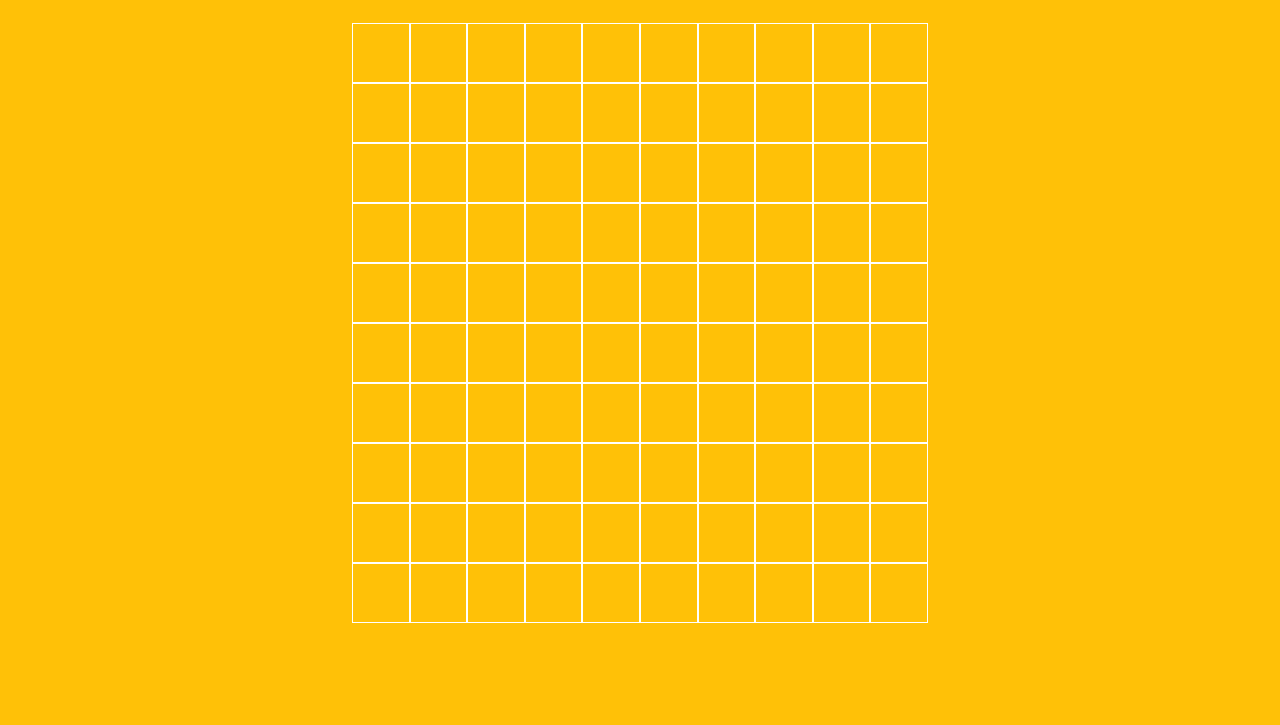
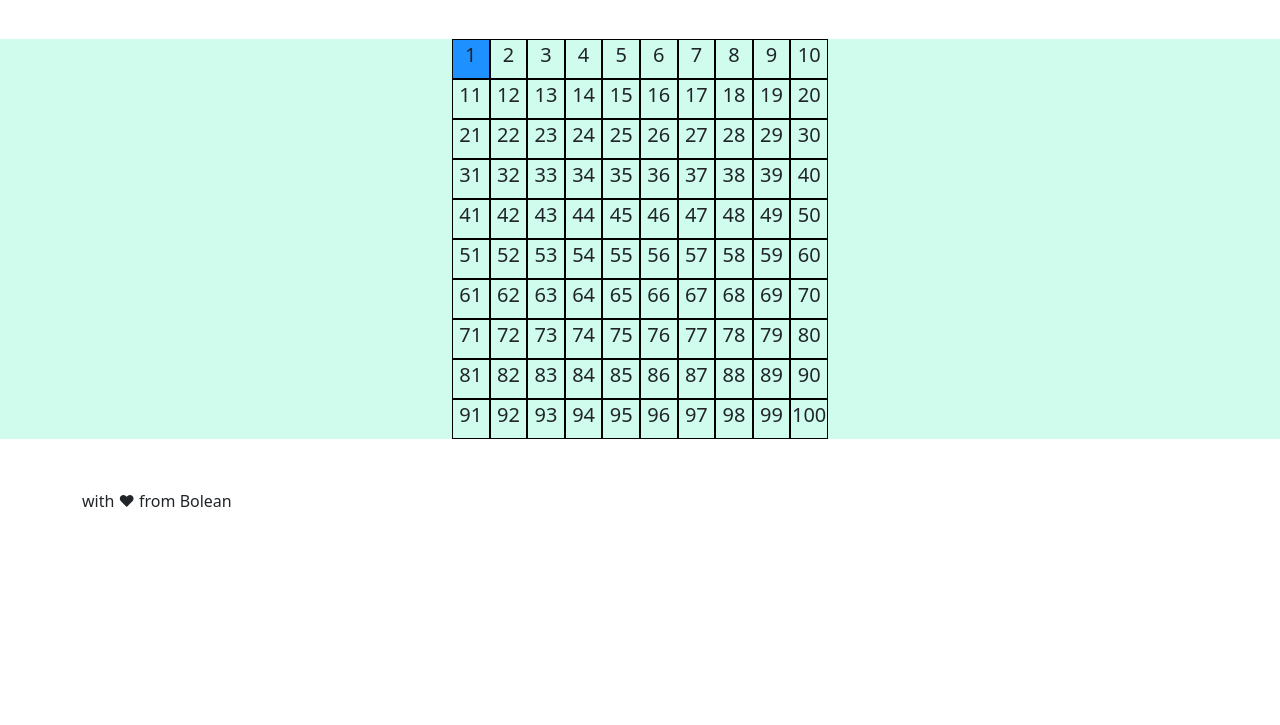
Before and after one commit to SimoneDiPrima/js-campominato-grid, a plain HTML site: page index.html in a window 1280 px wide. Shown: the part 75-800 px from the top of the page. Drawn offline with nearby package versions, Linux system fonts and the light colour scheme.

Commit message:
prima milestone completa

```diff
--- a/css/style.css
+++ b/css/style.css
@@ -1,13 +1,27 @@
+
+.button-header{
+    height:50px;
+    width:150px;
+    font-size: 20px;
+}
 
 #grid{
-    width:600px;
-    height:600px;
+    width:400px;
+    height:400px;
     margin: 50px auto;
 }
 .cell{
     cursor:pointer;
-    height:calc(100% / 10 );
-    width:calc(100% / 10 );
-    border: 1px solid white;
+    height:calc(100% / 10);
+    width:calc(100% / 10);
+    border: 1px solid black;
+    font-size: 20px;
+    line-height: calc(100% / 10%);
+}
 
+.main{
+    background-color: rgb(207, 252, 237);
 }
+#grid .cell.clicked{
+    background-color: dodgerblue;
+}
--- a/index.html
+++ b/index.html
@@ -9,122 +9,130 @@
     <link rel="stylesheet" href="css/style.css">
     <title>CAMPO MINATO</title>
 </head>
-<body class=" bg-warning text-white">
-    <header>
-        <div class="h1 text-center">CAMPO MINATO</div>
+<body>
+    <header class="container">
+        <div class="row d-flex justify-content-around align-items-center mt-2">
+            <div class="col text-start"><div class="h1 text-left  bg-light">CAMPO MINATO</div></div>
+            <div class="col text-end"> <button class="bg-primary text-white rounded-pill button-header">play</button> </div>
+        </div>
     </header>
-    <div class="container main-section">
-        <div class="row" id="grid">
-            <div class="col-12 d-flex align-items-center justify-content center text-center flex-wrap">
-                <div class="cell"></div>
-                <div class="cell"></div>
-                <div class="cell"></div>
-                <div class="cell"></div>
-                <div class="cell"></div>
-                <div class="cell"></div>
-                <div class="cell"></div>
-                <div class="cell"></div>
-                <div class="cell"></div>
-                <div class="cell"></div>
-                <div class="cell"></div>
-                <div class="cell"></div>
-                <div class="cell"></div>
-                <div class="cell"></div>
-                <div class="cell"></div>
-                <div class="cell"></div>
-                <div class="cell"></div>
-                <div class="cell"></div>
-                <div class="cell"></div>
-                <div class="cell"></div>
-                <div class="cell"></div>
-                <div class="cell"></div>
-                <div class="cell"></div>
-                <div class="cell"></div>
-                <div class="cell"></div>
-                <div class="cell"></div>
-                <div class="cell"></div>
-                <div class="cell"></div>
-                <div class="cell"></div>
-                <div class="cell"></div>
-                <div class="cell"></div>
-                <div class="cell"></div>
-                <div class="cell"></div>
-                <div class="cell"></div>
-                <div class="cell"></div>
-                <div class="cell"></div>
-                <div class="cell"></div>
-                <div class="cell"></div>
-                <div class="cell"></div>
-                <div class="cell"></div>
-                <div class="cell"></div>
-                <div class="cell"></div>
-                <div class="cell"></div>
-                <div class="cell"></div>
-                <div class="cell"></div>
-                <div class="cell"></div>
-                <div class="cell"></div>
-                <div class="cell"></div>
-                <div class="cell"></div>
-                <div class="cell"></div>
-                <div class="cell"></div>
-                <div class="cell"></div>
-                <div class="cell"></div>
-                <div class="cell"></div>
-                <div class="cell"></div>
-                <div class="cell"></div>
-                <div class="cell"></div>
-                <div class="cell"></div>
-                <div class="cell"></div>
-                <div class="cell"></div>
-                <div class="cell"></div>
-                <div class="cell"></div>
-                <div class="cell"></div>
-                <div class="cell"></div>
-                <div class="cell"></div>
-                <div class="cell"></div>
-                <div class="cell"></div>
-                <div class="cell"></div>
-                <div class="cell"></div>
-                <div class="cell"></div>
-                <div class="cell"></div>
-                <div class="cell"></div>
-                <div class="cell"></div>
-                <div class="cell"></div>
-                <div class="cell"></div>
-                <div class="cell"></div>
-                <div class="cell"></div>
-                <div class="cell"></div>
-                <div class="cell"></div>
-                <div class="cell"></div>
-                <div class="cell"></div>
-                <div class="cell"></div>
-                <div class="cell"></div>
-                <div class="cell"></div>
-                <div class="cell"></div>
-                <div class="cell"></div>
-                <div class="cell"></div>
-                <div class="cell"></div>
-                <div class="cell"></div>
-                <div class="cell"></div>
-                <div class="cell"></div>
-                <div class="cell"></div>
-                <div class="cell"></div>
-                <div class="cell"></div>
-                <div class="cell"></div>
-                <div class="cell"></div>
-                <div class="cell"></div>
-                <div class="cell"></div>
-                <div class="cell"></div>
-                <div class="cell"></div>
+    <main class="main">
+        <div class="container main-section">
+            <div class="row" id="grid">
+                <div class="col-12 d-flex text-center flex-wrap">
+                    <div class="cell clicked">1</div>
+                    <div class="cell">2</div>
+                    <div class="cell">3</div>
+                    <div class="cell">4</div>
+                    <div class="cell">5</div>
+                    <div class="cell">6</div>
+                    <div class="cell">7</div>
+                    <div class="cell">8</div>
+                    <div class="cell">9</div>
+                    <div class="cell">10</div>
+                    <div class="cell">11</div>
+                    <div class="cell">12</div>
+                    <div class="cell">13</div>
+                    <div class="cell">14</div>
+                    <div class="cell">15</div>
+                    <div class="cell">16</div>
+                    <div class="cell">17</div>
+                    <div class="cell">18</div>
+                    <div class="cell">19</div>
+                    <div class="cell">20</div>
+                    <div class="cell">21</div>
+                    <div class="cell">22</div>
+                    <div class="cell">23</div>
+                    <div class="cell">24</div>
+                    <div class="cell">25</div>
+                    <div class="cell">26</div>
+                    <div class="cell">27</div>
+                    <div class="cell">28</div>
+                    <div class="cell">29</div>
+                    <div class="cell">30</div>
+                    <div class="cell">31</div>
+                    <div class="cell">32</div>
+                    <div class="cell">33</div>
+                    <div class="cell">34</div>
+                    <div class="cell">35</div>
+                    <div class="cell">36</div>
+                    <div class="cell">37</div>
+                    <div class="cell">38</div>
+                    <div class="cell">39</div>
+                    <div class="cell">40</div>
+                    <div class="cell">41</div>
+                    <div class="cell">42</div>
+                    <div class="cell">43</div>
+                    <div class="cell">44</div>
+                    <div class="cell">45</div>
+                    <div class="cell">46</div>
+                    <div class="cell">47</div>
+                    <div class="cell">48</div>
+                    <div class="cell">49</div>
+                    <div class="cell">50</div>
+                    <div class="cell">51</div>
+                    <div class="cell">52</div>
+                    <div class="cell">53</div>
+                    <div class="cell">54</div>
+                    <div class="cell">55</div>
+                    <div class="cell">56</div>
+                    <div class="cell">57</div>
+                    <div class="cell">58</div>
+                    <div class="cell">59</div>
+                    <div class="cell">60</div>
+                    <div class="cell">61</div>
+                    <div class="cell">62</div>
+                    <div class="cell">63</div>
+                    <div class="cell">64</div>
+                    <div class="cell">65</div>
+                    <div class="cell">66</div>
+                    <div class="cell">67</div>
+                    <div class="cell">68</div>
+                    <div class="cell">69</div>
+                    <div class="cell">70</div>
+                    <div class="cell">71</div>
+                    <div class="cell">72</div>
+                    <div class="cell">73</div>
+                    <div class="cell">74</div>
+                    <div class="cell">75</div>
+                    <div class="cell">76</div>
+                    <div class="cell">77</div>
+                    <div class="cell">78</div>
+                    <div class="cell">79</div>
+                    <div class="cell">80</div>
+                    <div class="cell">81</div>
+                    <div class="cell">82</div>
+                    <div class="cell">83</div>
+                    <div class="cell">84</div>
+                    <div class="cell">85</div>
+                    <div class="cell">86</div>
+                    <div class="cell">87</div>
+                    <div class="cell">88</div>
+                    <div class="cell">89</div>
+                    <div class="cell">90</div>
+                    <div class="cell">91</div>
+                    <div class="cell">92</div>
+                    <div class="cell">93</div>
+                    <div class="cell">94</div>
+                    <div class="cell">95</div>
+                    <div class="cell">96</div>
+                    <div class="cell">97</div>
+                    <div class="cell">98</div>
+                    <div class="cell">99</div>
+                    <div class="cell">100</div>
+                </div>
             </div>
         </div>
-    </div>
 
-
-
-
-
-
+    </main>
+    <footer class="footer">
+        <div class="container">
+            <div class="row">
+                <div class="col"><p>with &hearts; from Bolean</p></div>
+                <div class="col"></div>
+            </div>
+        </div>
+    </footer>
 
     <script src="js/script.js"></script>
 </body>
```
